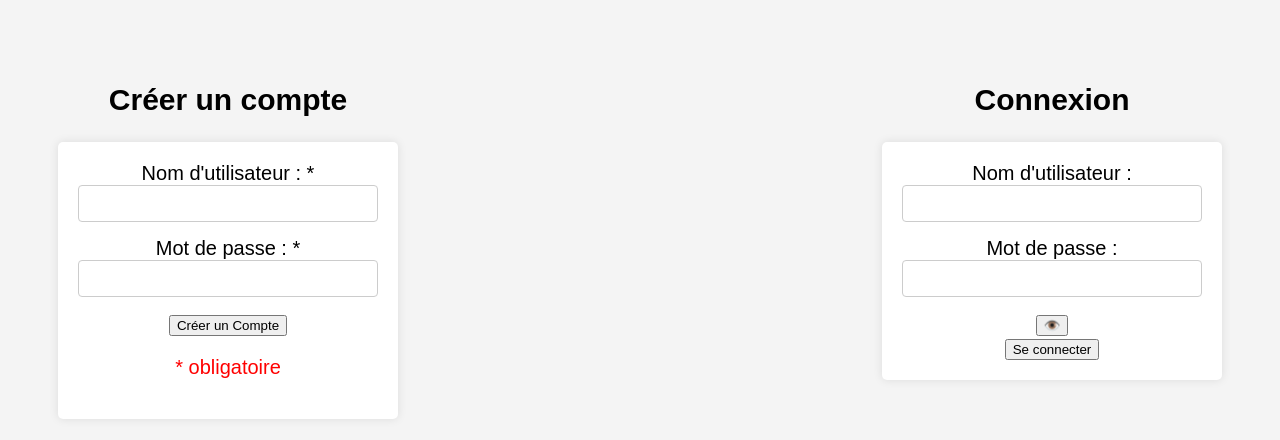
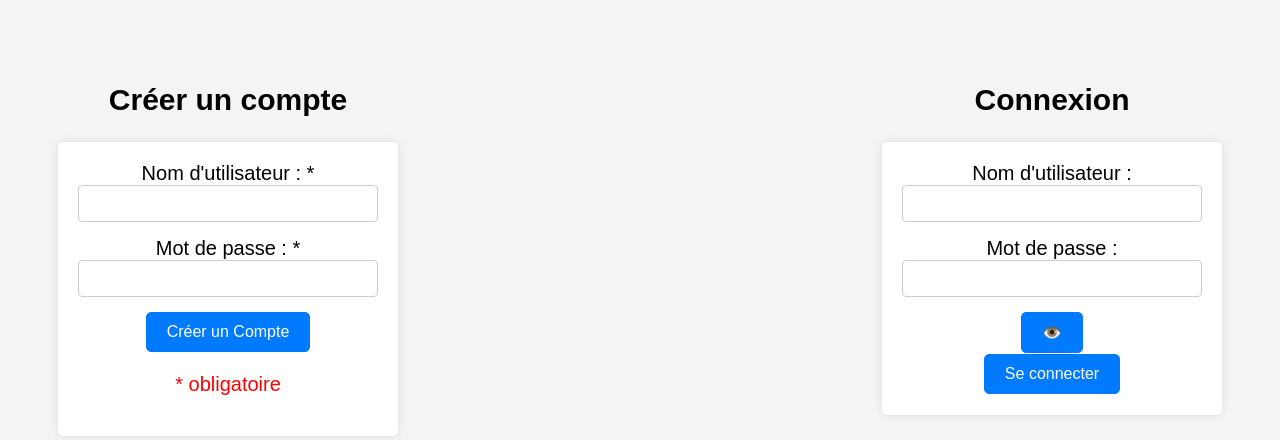
Before and after one commit to quentinmd/rdv-site-medical, a Flask app: page / in a window 1280 px wide. Shown: the top 440 px of the page. Run offline with Flask 3, Linux system fonts and the light colour scheme.

Commit message:
Update index.html

```diff
--- a/templates/index.html
+++ b/templates/index.html
@@ -19,7 +19,7 @@
                 <label for="new_password">Mot de passe : *</id></label>
                 <input type="password" id="new_password" name="new_password" required>
 
-                <button type="submit">Créer un Compte</button>
+                <button class="button" type="submit">Créer un Compte</button>
                 <p id="red">* obligatoire</p>
             </form>
         </div>
@@ -37,9 +37,9 @@
                 <label for="password">Mot de passe :</label>
                 <div class="password-container">
                     <input type="password" id="password" name="password" required>
-                    <button type="button" id="togglePassword" class="eye">👁️</button>
+                    <button class ="button" type="button" id="togglePassword" class="eye">👁️</button>
                 </div>
-                <button type="submit">Se connecter</button>
+                <button class="button" type="submit">Se connecter</button>
             </form>
         </div>
     </div>
```
